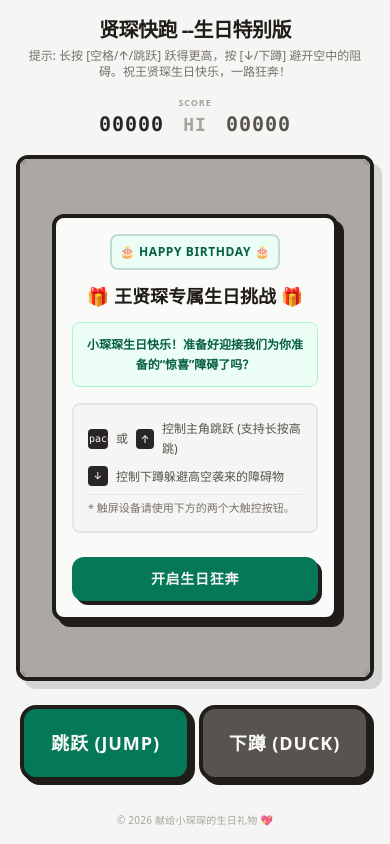
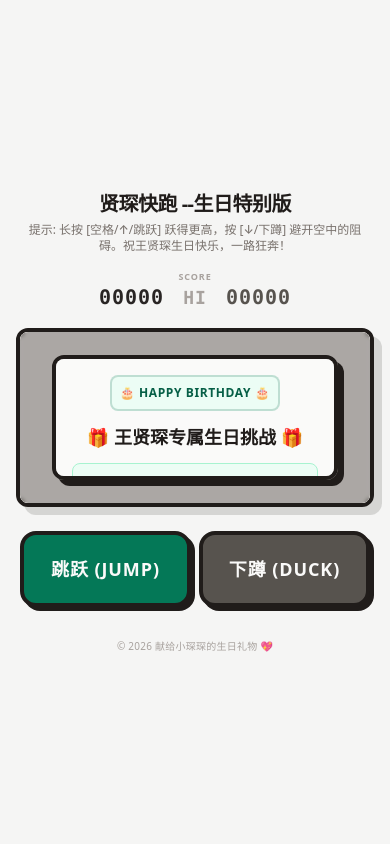
Before and after one commit to craby2006/xianchen-run, a website built with Vite: page index.html in a window 390 px wide. Built offline with nearby package versions, Linux system fonts and the light colour scheme; a web font is replaced by a local one.

Commit message:
fix: mobile UI again

```diff
--- a/index.html
+++ b/index.html
@@ -23,10 +23,10 @@
     <!-- Custom CSS containing pixel-art crisp rendering config and Google Fonts -->
     <link rel="stylesheet" href="style.css">
 </head>
-<body class="bg-stone-100 select-none text-stone-800">
+<body class="flex flex-col items-center justify-between min-h-screen p-4 md:p-6 bg-stone-100 select-none overflow-x-hidden text-stone-800">
 
     <!-- Game Container Wrapper -->
-    <div class="h-screen w-screen flex flex-col items-center justify-between overflow-hidden max-w-3xl mx-auto p-4 md:p-6">
+    <div class="w-full max-w-3xl my-auto flex flex-col items-center">
 
         <!-- TOP HEADER & SCOREBOARD -->
         <header class="w-full flex flex-col md:flex-row items-center md:justify-between gap-4 md:gap-0 mb-4 px-1">
@@ -51,7 +51,7 @@
         </header>
 
         <!-- MAIN GAME VIEWPORT -->
-        <div class="relative w-full flex-1 min-h-0 bg-stone-50 border-4 border-stone-850 rounded-xl overflow-hidden shadow-[8px_8px_0px_0px_rgba(32,28,26,0.15)]">
+        <div class="relative w-full aspect-[2/1] bg-stone-50 border-4 border-stone-850 rounded-xl overflow-hidden shadow-[8px_8px_0px_0px_rgba(32,28,26,0.15)]">
             <!-- Game Canvas -->
             <canvas id="gameCanvas" width="800" height="400" class="w-full h-full block bg-[#eae6e1]"></canvas>
 
--- a/style.css
+++ b/style.css
@@ -12,15 +12,6 @@
 /* Custom retro utility classes (With comprehensive native monospace fallback) */
 .font-mono-custom {
   font-family: 'Share Tech Mono', ui-monospace, SFMono-Regular, Menlo, Monaco, Consolas, "Liberation Mono", "Courier New", monospace;
-}
-
-html, body {
-    margin: 0;
-    padding: 0;
-    width: 100%;
-    height: 100%;
-    overflow: hidden; /* 彻底禁止页面滚动 */
-    overscroll-behavior: none; /* 防止移动端回弹滚动效果 */
 }
 
 /* Regular UI text styles (With robust system-native sans-serif fallback) */
```
